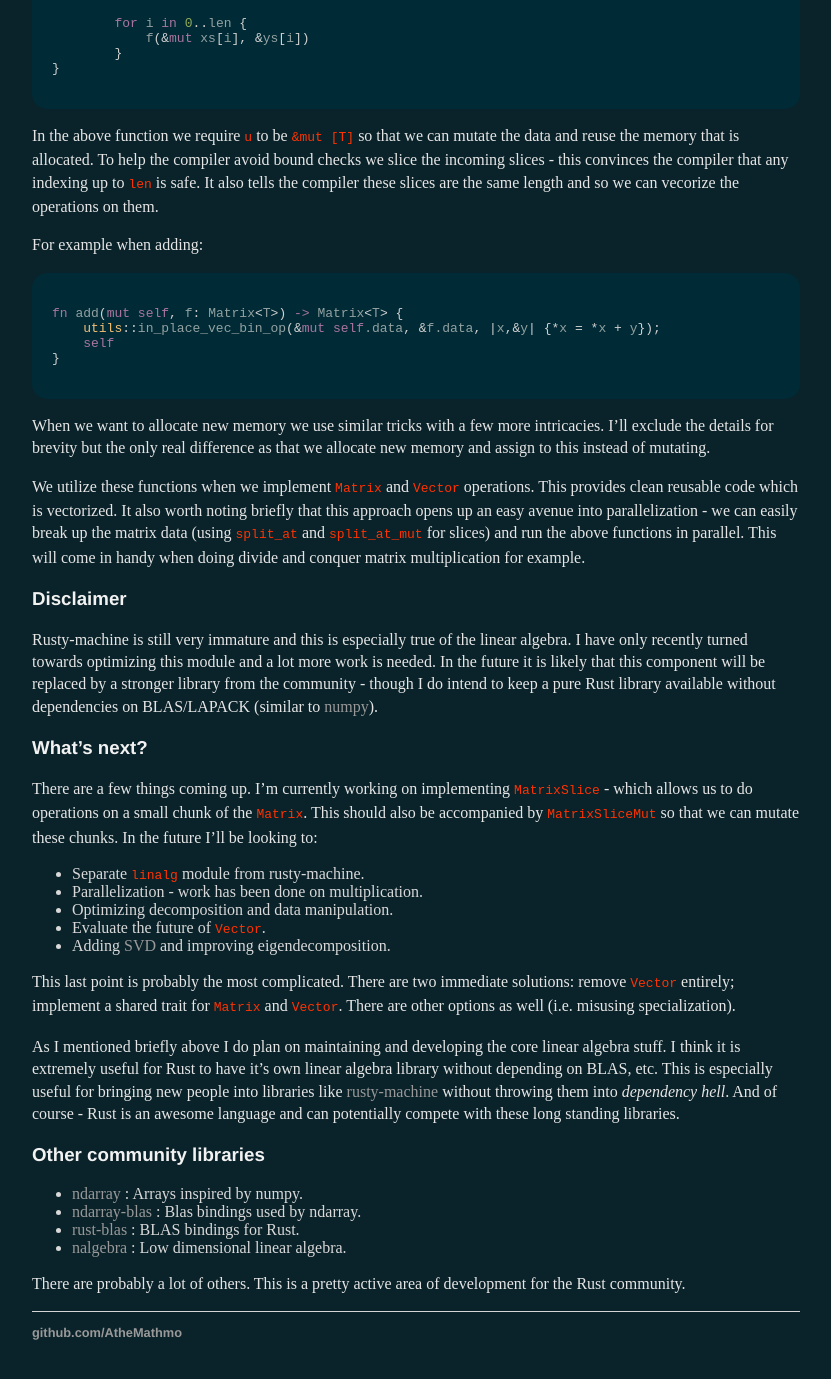
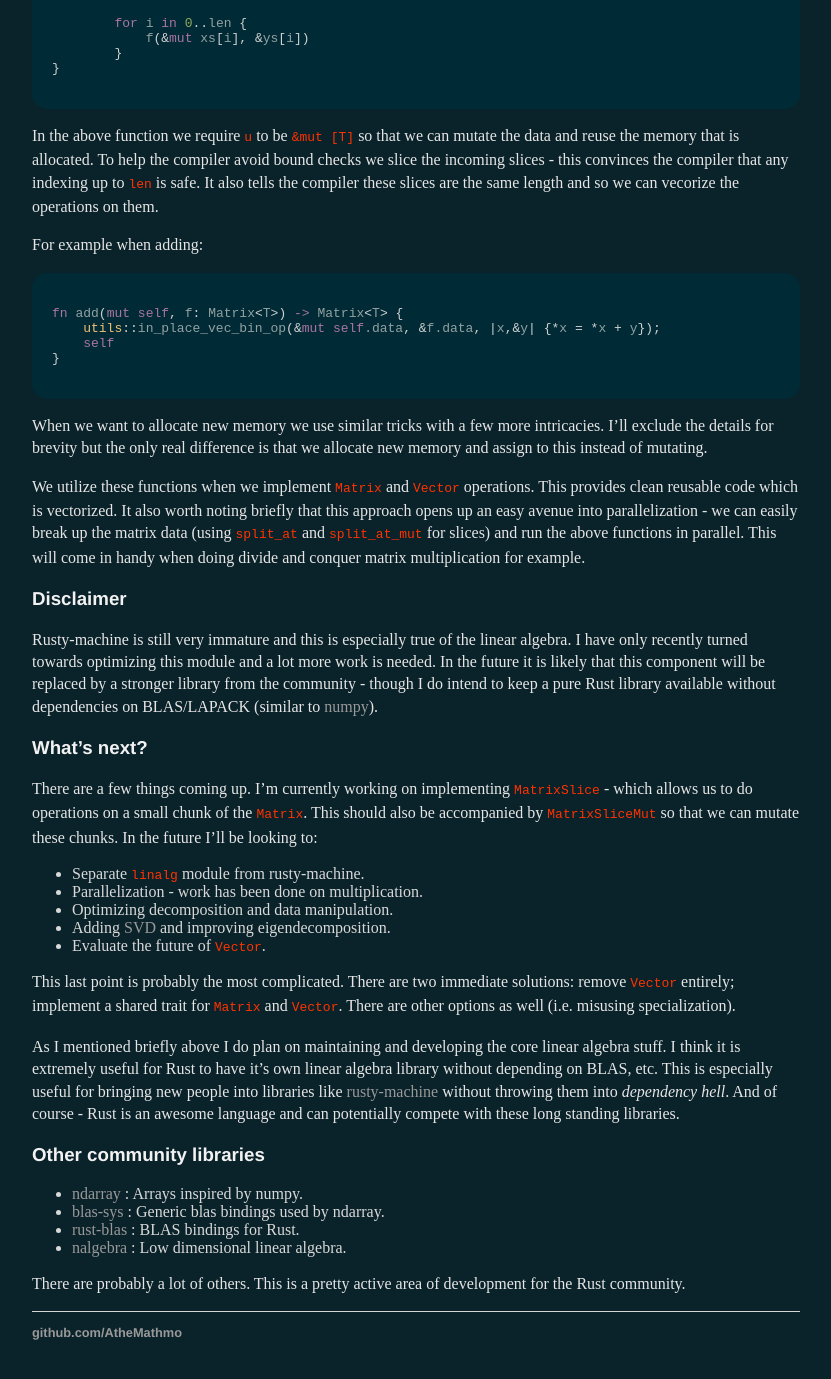
Before and after one commit to AtheMathmo/AtheMathmo.github.io, a Jekyll site: the page built from _posts/2016-03-23-linear-algebra-in-rust.md, in a window 1280 px wide and 1400 px high, scrolled down 2491 px. Shown: the top 1379 px of the window, without its empty margins (224-1055 px from the left). Built offline with Jekyll 4.4.1, drawn with Linux system fonts in a browser that asks for light colours.

Commit message:
Update 2016-03-23-linear-algebra-in-rust.md
Fixing some mistakes and updating ndarray blas dependency.

````diff
--- a/_posts/2016-03-23-linear-algebra-in-rust.md
+++ b/_posts/2016-03-23-linear-algebra-in-rust.md
@@ -122,7 +122,7 @@ fn add(mut self, f: Matrix<T>) -> Matrix<T> {
 }
 ```
 
-When we want to allocate new memory we use similar tricks with a few more intricacies. I'll exclude the details for brevity but the only real difference as that we allocate new memory and assign to this instead of mutating.
+When we want to allocate new memory we use similar tricks with a few more intricacies. I'll exclude the details for brevity but the only real difference is that we allocate new memory and assign to this instead of mutating.
 
 We utilize these functions when we implement `Matrix` and `Vector` operations. This provides clean reusable code which is vectorized. It also worth noting briefly that this approach opens up an easy avenue into parallelization - we can easily break up the matrix data (using `split_at` and `split_at_mut` for slices) and run the above functions in parallel. This will come in handy when doing divide and conquer matrix multiplication for example.
 
@@ -137,8 +137,8 @@ There are a few things coming up. I'm currently working on implementing `MatrixS
 - Separate `linalg` module from rusty-machine.
 - Parallelization - work has been done on multiplication.
 - Optimizing decomposition and data manipulation.
+- Adding [SVD](https://en.wikipedia.org/wiki/Singular_value_decomposition) and improving eigendecomposition.
 - Evaluate the future of `Vector`.
-- Adding [SVD](https://en.wikipedia.org/wiki/Singular_value_decomposition) and improving eigendecomposition.
 
 This last point is probably the most complicated. There are two immediate solutions: remove `Vector` entirely; implement a shared trait for `Matrix` and `Vector`. There are other options as well (i.e. misusing specialization).
 
@@ -147,7 +147,7 @@ As I mentioned briefly above I do plan on maintaining and developing the core li
 ### Other community libraries
 
 - [ndarray](https://github.com/bluss/rust-ndarray) : Arrays inspired by numpy.
-- [ndarray-blas](https://github.com/bluss/rust-ndarray/tree/master/ndarray-rblas) : Blas bindings used by ndarray.
+- [blas-sys](https://github.com/stainless-steel/blas-sys) : Generic blas bindings used by ndarray.
 - [rust-blas](https://github.com/mikkyang/rust-blas) : BLAS bindings for Rust.
 - [nalgebra](https://github.com/sebcrozet/nalgebra/) : Low dimensional linear algebra.
 
````
